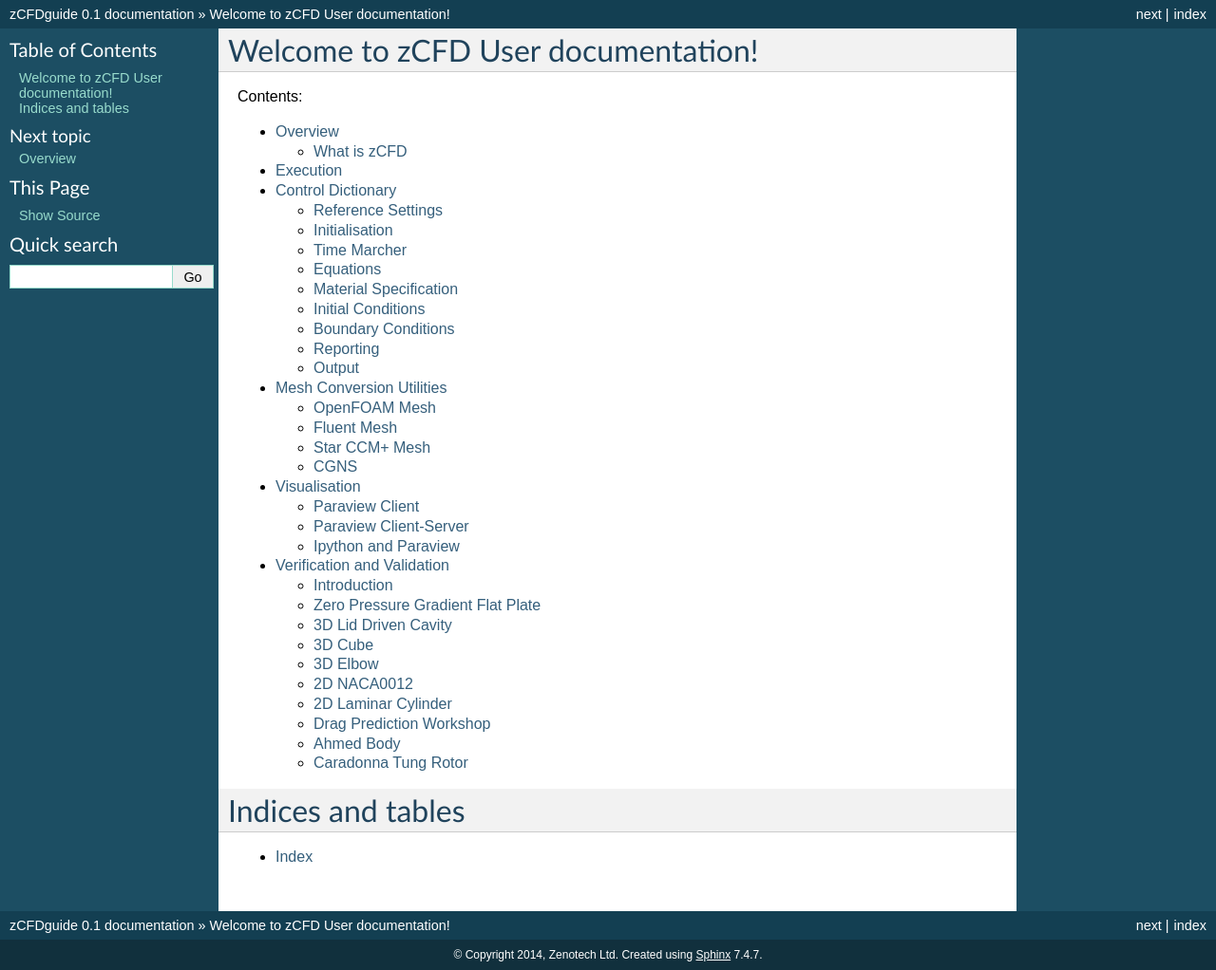
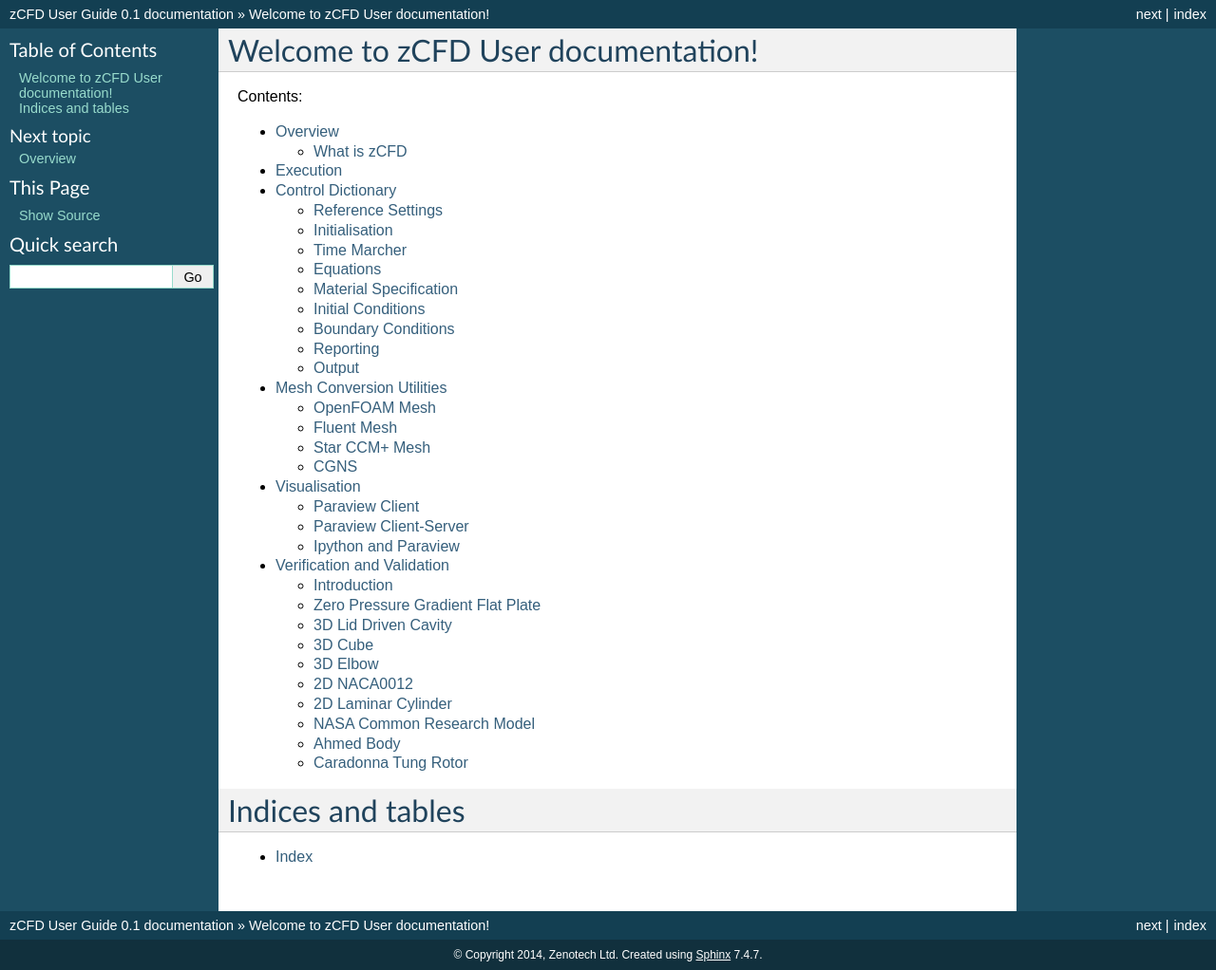
Before and after one commit to zCFD/zCFDguide, a Sphinx documentation site: the page built from docs/source/index.rst, in a window 1280 px wide. Shown: the whole page at 95% size. Built offline with Sphinx 7.4.7, drawn with Linux system fonts in a browser that asks for light colours; formulas are drawn with MathJax 3.

Commit message:
Updated project name

```diff
--- a/docs/source/conf.py
+++ b/docs/source/conf.py
@@ -48,7 +48,7 @@ source_suffix = '.rst'
 master_doc = 'index'
 
 # General information about the project.
-project = u'zCFDguide'
+project = u'zCFD User Guide'
 copyright = u'2014, Zenotech Ltd'
 
 # The version info for the project you're documenting, acts as replacement for
--- a/docs/source/validation.rst
+++ b/docs/source/validation.rst
@@ -34,8 +34,8 @@ Zero Pressure Gradient Flat Plate
 
 .. include:: cylinder.rst
 
-Drag Prediction Workshop
-------------------------
+NASA Common Research Model
+--------------------------
 
 Ahmed Body
 ----------
```
